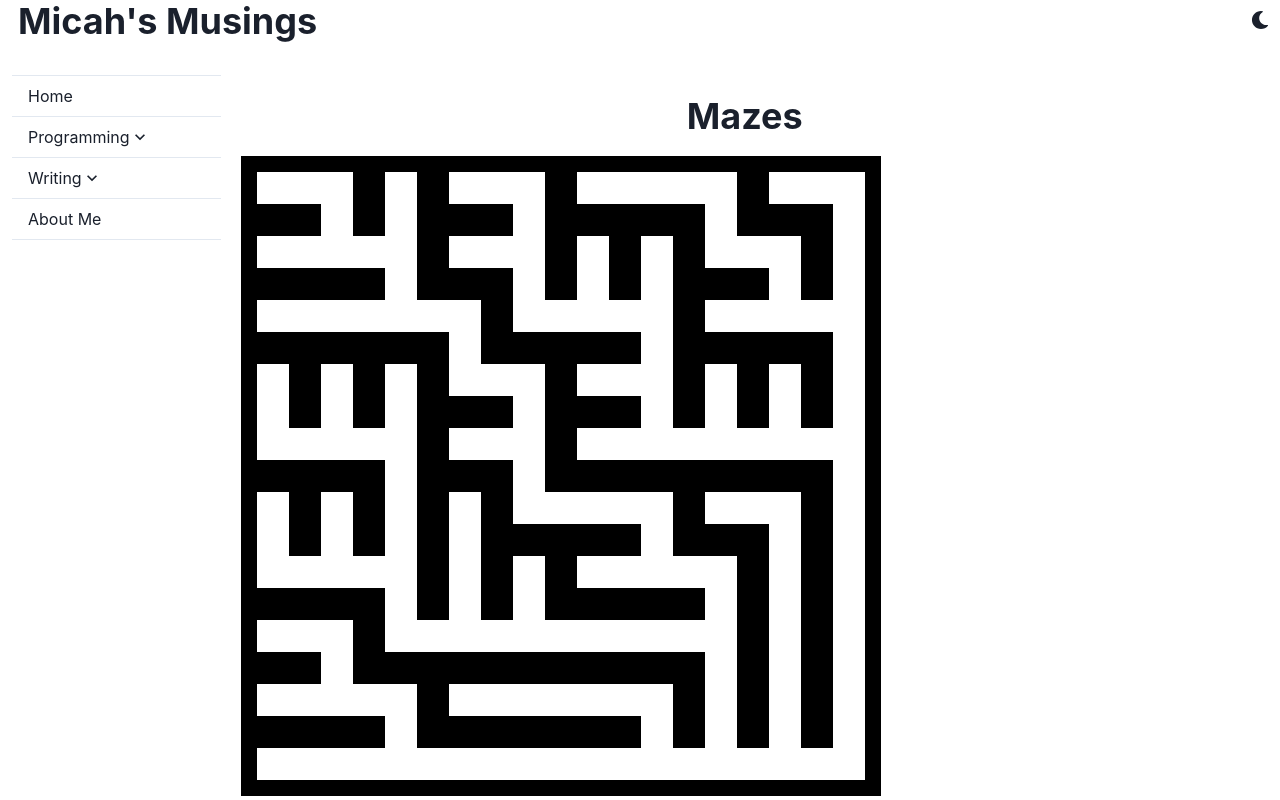
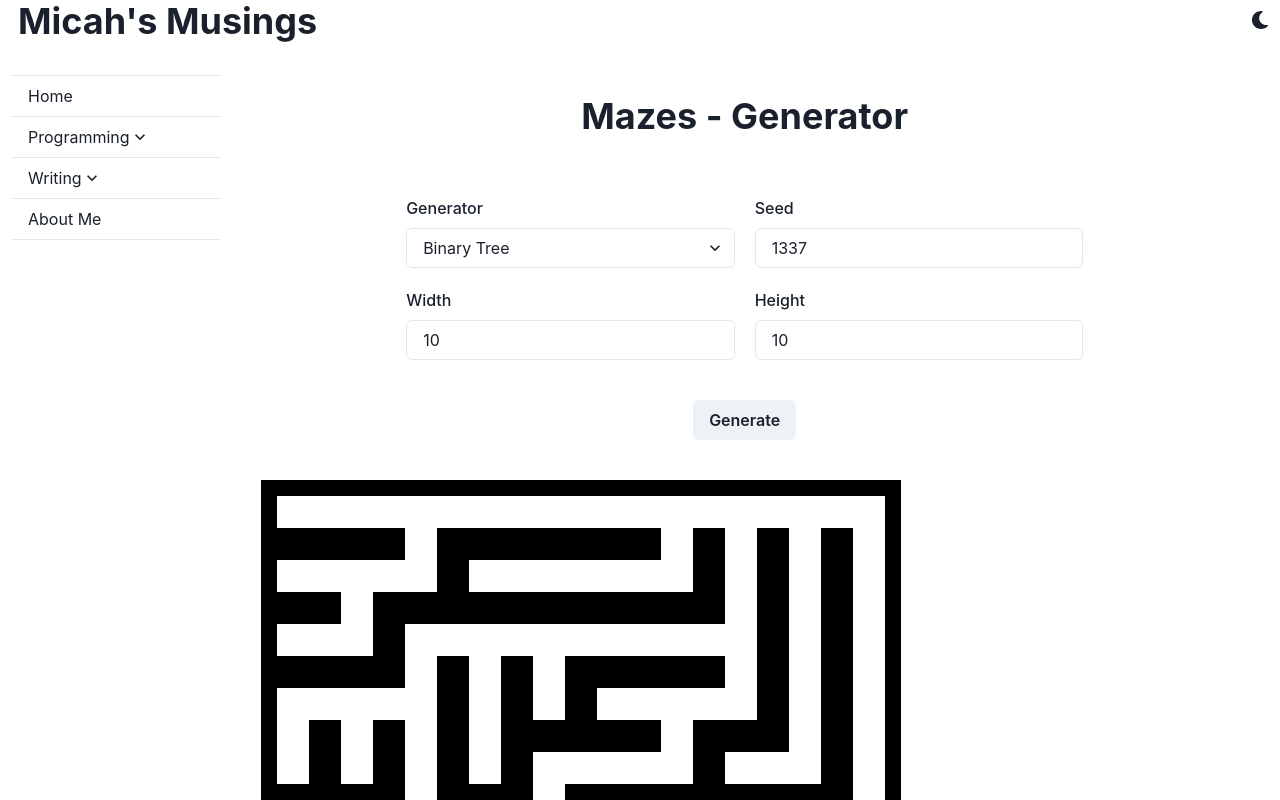
Before and after one commit to proc-gen/micahs-musings, a React (Create React App) app: page /programming/mazes/generator in a window 1280 px wide. Shown: the top 800 px of the page. Built offline with nearby package versions, Linux system fonts and the light colour scheme.

Commit message:
All the things?

```diff
--- a/src/lib/mazes/grid.ts
+++ b/src/lib/mazes/grid.ts
@@ -105,6 +105,8 @@ export class Grid {
       }
     }
 
+    imgData.FlipOverX();
+
     return imgData;
   }
 }
--- a/src/lib/mazes/image.ts
+++ b/src/lib/mazes/image.ts
@@ -24,4 +24,28 @@ export class Image extends ImageData {
       }
     }
   }
+
+  FlipOverY() {
+    let newData: Image = new Image(this.width, this.height);
+    for (let i: number = 0; i < this.width; i++) {
+      for (let j: number = 0; j < this.height; j++) {
+        newData.SetPixel(i, this.height - 1 - j, this.GetPixel(i, j));
+      }
+    }
+    for (let i: number = 0; i < this.data.length; i++) {
+      this.data[i] = newData.data[i];
+    }
+  }
+
+  FlipOverX() {
+    let newData: Image = new Image(this.width, this.height);
+    for (let i: number = 0; i < this.width; i++) {
+      for (let j: number = 0; j < this.height; j++) {
+        newData.SetPixel(this.width - 1 - i, j, this.GetPixel(i, j));
+      }
+    }
+    for (let i: number = 0; i < this.data.length; i++) {
+      this.data[i] = newData.data[i];
+    }
+  }
 }
--- a/src/site/programming/mazes/algorithms/algorithms.tsx
+++ b/src/site/programming/mazes/algorithms/algorithms.tsx
@@ -5,7 +5,7 @@ import { Box, Heading, Text } from '@chakra-ui/react';
 export const Algorithms: React.FC = () => {
   return (
     <Box padding="1em">
-      <Heading paddingBottom="0.5em">Mazes</Heading>
+      <Heading paddingBottom="0.5em">Mazes - Algorithms</Heading>
 
       <Text>Texty text.</Text>
     </Box>
--- a/src/site/programming/mazes/generator/generator.tsx
+++ b/src/site/programming/mazes/generator/generator.tsx
@@ -1,19 +1,150 @@
 import React from 'react';
 
-import { Box, Heading, Text } from '@chakra-ui/react';
+import {
+  Box,
+  Button,
+  Container,
+  Heading,
+  Input,
+  FormControl,
+  FormLabel,
+  Select,
+  SimpleGrid,
+  Text,
+} from '@chakra-ui/react';
 import { Canvas } from '../../../../lib/mazes/canvas';
 import { BinaryTree } from '../../../../lib/mazes/binarytree';
+import { Image } from '../../../../lib/mazes/image';
 
-export const Generator: React.FC = () => {
-  const maze: BinaryTree = new BinaryTree(10, 10, 4, 1337, 0, 0);
-  maze.RunGenerator();
-  const imgData = maze.Display(64);
-  return (
-    <Box padding="1em">
-      <Heading paddingBottom="0.5em">Mazes</Heading>
-      <Canvas id="mazeCanvas" imgData={imgData}></Canvas>
+interface IGeneratorState {
+  imgData: Image;
+  seed: number;
+  generator: number;
+  width: number;
+  height: number;
+}
 
-      <Text>Texty text.</Text>
-    </Box>
-  );
-};
+export class Generator extends React.Component<any, IGeneratorState> {
+  constructor(props: any) {
+    super(props);
+
+    this.state = {
+      imgData: new Image(1, 1),
+      seed: 1337,
+      generator: 1,
+      width: 10,
+      height: 10,
+    };
+    this.handleGeneratorChange = this.handleGeneratorChange.bind(this);
+    this.handleSeedChange = this.handleSeedChange.bind(this);
+    this.handleWidthChange = this.handleWidthChange.bind(this);
+    this.handleHeightChange = this.handleHeightChange.bind(this);
+  }
+
+  componentDidMount() {
+    const maze: BinaryTree = new BinaryTree(
+      this.state.width,
+      this.state.height,
+      4,
+      this.state.seed,
+      0,
+      0
+    );
+    maze.RunGenerator();
+    this.setState({ imgData: maze.Display(64) });
+  }
+
+  generate = () => {
+    const maze: BinaryTree = new BinaryTree(
+      this.state.width,
+      this.state.height,
+      4,
+      this.state.seed,
+      0,
+      0
+    );
+    maze.RunGenerator();
+    this.setState({ imgData: maze.Display(64) });
+  };
+
+  handleGeneratorChange(event: React.FormEvent<HTMLSelectElement>) {
+    this.setState({ generator: parseInt(event.currentTarget.value) });
+  }
+
+  handleSeedChange(event: React.FormEvent<HTMLInputElement>) {
+    this.setState({ seed: parseInt(event.currentTarget.value) });
+  }
+
+  handleWidthChange(event: React.FormEvent<HTMLInputElement>) {
+    this.setState({ width: parseInt(event.currentTarget.value) });
+  }
+
+  handleHeightChange(event: React.FormEvent<HTMLInputElement>) {
+    this.setState({ height: parseInt(event.currentTarget.value) });
+  }
+
+  render() {
+    return (
+      <Box padding="1em">
+        <Heading paddingBottom="0.5em">Mazes - Generator</Heading>
+
+        <Container padding="1em">
+          <Text textAlign="left" padding="1em">
+            <SimpleGrid columns={2} spacing="1em" paddingBottom="1em">
+              <FormControl id="generator">
+                <FormLabel>Generator</FormLabel>
+                <Select
+                  name="generator"
+                  placeHolder="Select Generator"
+                  value={this.state.generator}
+                  onChange={this.handleGeneratorChange}
+                >
+                  <option value="1">Binary Tree</option>
+                  <option value="2">Sidewinder</option>
+                </Select>
+              </FormControl>
+              <FormControl id="seed">
+                <FormLabel>Seed</FormLabel>
+                <Input
+                  name="seed"
+                  placeholder="Seed"
+                  value={this.state.seed}
+                  onChange={this.handleSeedChange}
+                />
+              </FormControl>
+            </SimpleGrid>
+            <SimpleGrid columns={2} spacing="1em" paddingBottom="1em">
+              <FormControl id="width">
+                <FormLabel>Width</FormLabel>
+                <Input
+                  name="width"
+                  placeholder="Width"
+                  value={this.state.width}
+                  onChange={this.handleWidthChange}
+                />
+              </FormControl>
+              <FormControl id="height">
+                <FormLabel>Height</FormLabel>
+                <Input
+                  name="height"
+                  placeholder="Height"
+                  value={this.state.height}
+                  onChange={this.handleHeightChange}
+                />
+              </FormControl>
+            </SimpleGrid>
+          </Text>
+          <Button onClick={() => this.generate()}>Generate</Button>
+        </Container>
+        <Container
+          maxWidth="container.lg"
+          maxHeight="container.lg"
+          overflow="scroll"
+          padding="1em"
+        >
+          <Canvas id="mazeCanvas" imgData={this.state.imgData}></Canvas>
+        </Container>
+      </Box>
+    );
+  }
+}
```
